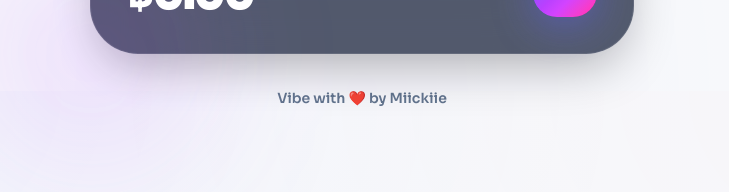
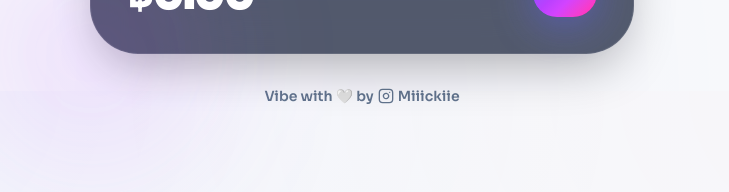
Before and after one commit to miickiie/mickey-bill-splitter, a React (Vite) app: page / in a window 1280 px wide. Shown: the part 1509-1701 px from the top of the page, without its empty margins (278-1007 px from the left). Built offline with nearby package versions, Linux system fonts and the light colour scheme.

Commit message:
feat: link footer credit to Instagram

```diff
--- a/src/App.tsx
+++ b/src/App.tsx
@@ -19,7 +19,8 @@ import {
   ArrowLeft,
   Download,
   UtensilsCrossed,
-  SlidersHorizontal
+  SlidersHorizontal,
+  Instagram
 } from 'lucide-react';
 import { useTranslation } from 'react-i18next';
 import { Person, Item, BillSettings, CalculationBreakdown, Plates } from './types';
@@ -1570,13 +1571,23 @@ export default function App() {
         )}
       </main>
 
-      <div className="text-center pb-8 pt-4">
+      <div className="pb-8 pt-4 flex items-center justify-center gap-1 text-sm font-semibold text-slate-500">
         <button
+          type="button"
           onClick={triggerSpectacularEffect}
-          className="text-sm font-semibold text-slate-500 hover:text-indigo-500 transition-colors cursor-pointer outline-none active:scale-95"
+          className="cursor-pointer outline-none hover:text-indigo-500 transition-colors active:scale-95"
         >
           {t('credit')}
         </button>
+        <a
+          href="https://www.instagram.com/miiickiie/"
+          target="_blank"
+          rel="noopener noreferrer"
+          className="inline-flex items-center gap-1 hover:text-indigo-500 transition-colors outline-none active:scale-95"
+        >
+          <Instagram className="w-4 h-4" aria-hidden="true" />
+          <span>Miiickiie</span>
+        </a>
       </div>
 
       {/* Modern Sticky Footer */}
--- a/src/locales/en.json
+++ b/src/locales/en.json
@@ -33,7 +33,7 @@
     "splitQuantitiesOption": "Split identical items / person (3 x 1 item = 3 persons)",
     "copyTemplateSubtotal": "🧾 Summary for {{count}} persons\n\n",
     "copyTemplateTotal": "\n💰 Total: ฿{{total}}\n",
-    "credit": "Vibe with ❤️ by Miickiie",
+    "credit": "Vibe with 🤍 by",
     "qrMode": "PromptPay QR",
     "promptPayIdLabel": "PromptPay Phone Number or National ID",
     "promptPayIdPlaceholder": "e.g. 0812345678 or 110xxxxxxxxx",
--- a/src/locales/th.json
+++ b/src/locales/th.json
@@ -33,7 +33,7 @@
     "splitQuantitiesOption": "แยกเมนูซ้ำให้แต่ละคน (3 x เมนู = 3 คน)",
     "copyTemplateSubtotal": "🧾 สรุปยอด จำนวน {{count}} คน\n\n",
     "copyTemplateTotal": "\n💰 รวม: ฿{{total}}\n",
-    "credit": "Vibe with ❤️ by Miickiie",
+    "credit": "Vibe with 🤍 by",
     "qrMode": "พร้อมเพย์ QR",
     "promptPayIdLabel": "เบอร์โทรศัพท์/เลขบัตรประชาชน พร้อมเพย์",
     "promptPayIdPlaceholder": "เช่น 0812345678 หรือ 110xxxxxxxxx",
```
